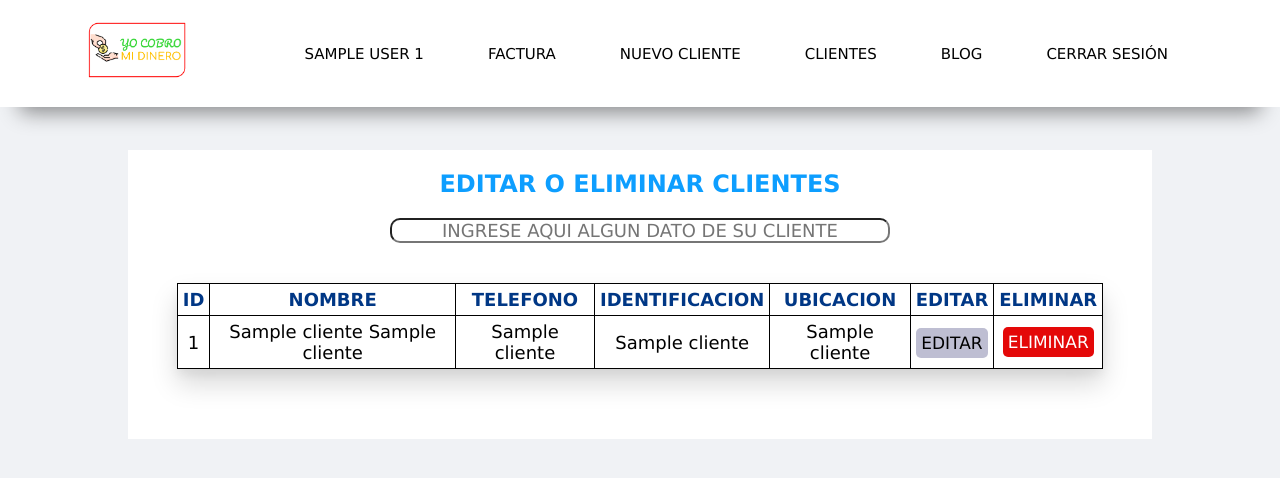
After one commit to Chingons/Proyecto-Yo-Cobro-Mi-Dinero, a Flask app: page /clientes in a window 1280 px wide. The commit adds this page. Shown: the top 478 px of the page. Run offline with Flask 2, Linux system fonts and the light colour scheme; the visitor is signed in with stand-in values (Sample User, id 1); a database or web service that is not in the repository returns one stand-in record (values such as "Sample title"); some libraries are stand-ins or nearby versions.

Commit message:
eliminacion de clientes funcionando

```diff
--- a/blog/rutas.py
+++ b/blog/rutas.py
@@ -353,11 +353,14 @@ def nuevocliente():
             nuevo_cliente['direccion'] = request.form['direccion']
 
             cursor = conn.cursor(cursor_factory=psycopg2.extras.DictCursor)
-            cursor.execute('SELECT * FROM clientes WHERE identificacion =%s and idcreador=%s', (nuevo_cliente['identificacion'], nuevo_cliente['idcreador']))
+
+            cursor.execute('SELECT * FROM clientes WHERE identificacion =%s and idcreador=%s', (nuevo_cliente['identificacion'], nuevo_cliente['idcreador'],))
             account = cursor.fetchone()
+
 
             if account:
                 flash('Cliente ya Registrado','error')
+
 
             else:
                 cursor.execute("INSERT INTO clientes (idcreador, nombres, apellidos, telefono, identificacion, direccion, fecha_creacion) VALUES (%s,%s,%s,%s,%s,%s,%s)",(nuevo_cliente['idcreador'], nuevo_cliente['nombres'], nuevo_cliente['apellidos'], nuevo_cliente['telefono'],nuevo_cliente['identificacion'],nuevo_cliente['direccion'], hora_fecha))
@@ -416,14 +419,14 @@ def inicio(id):
 
         if request.method == "POST":
             jsonData = request.get_json()
-            cursor.execute('INSERT INTO facturas (idfacturador, idcliente, fecha, monto, estado) values (%s, %s, %s, %s,%s)', (session['id'], int(jsonData['factura']['id_cliente']) ,jsonData['factura']['fecha_factura'],jsonData['total_final'],"NOPAGADA"))
+            cursor.execute('INSERT INTO facturas (idfacturador, idcliente, fecha, monto, estado, pagada) values (%s, %s, %s, %s,%s,%s)', (session['id'], int(jsonData['factura']['id_cliente']) ,jsonData['factura']['fecha_factura'],jsonData['total_final'],"ACTIVO", "NO"))
             conn.commit()
 
             for p in jsonData['articulos']:
                 if p==None:
                     pass
                 else:
-                    cursor.execute('INSERT INTO articulos (idfactura,cantidad,descripcion,precio,subtotal) values (%s, %s, %s, %s,%s)', (jsonData['factura']['no_factura'] ,p['cantidad'], p['descripcion'], p['precio_unitario'], p['total']))
+                    cursor.execute('INSERT INTO articulos (idfactura,cantidad,descripcion,precio,subtotal, estado) values (%s, %s, %s, %s,%s,%s)', (jsonData['factura']['no_factura'] ,p['cantidad'], p['descripcion'], p['precio_unitario'], p['total'], "ACTIVO"))
                     conn.commit()
 
             return login()
@@ -436,3 +439,43 @@ def inicio(id):
 
     else:
         return render_template('login.html')
+
+
+
+@app.route('/clientes',methods=['GET','POST'])
+def clientes():
+    if 'loggedin' in session:
+        cursor = conn.cursor(cursor_factory=psycopg2.extras.DictCursor)
+        cursor.execute('SELECT * FROM clientes WHERE idcreador = %s', (session['id'],))
+        nuestros_clientes = cursor.fetchall()
+        return render_template('clientes.html',nombre=session['nombres'], apellido=session['apellidos'], clientes_usuario=nuestros_clientes)
+
+    else:
+        return render_template('login.html')
+
+@app.route('/editar_clientes/<int:idcliente>',methods=['GET','POST'])
+def editar_clientes(idcliente):
+    if 'loggedin' in session:
+        cursor = conn.cursor(cursor_factory=psycopg2.extras.DictCursor)
+        cursor.execute('SELECT * FROM clientes WHERE idcreador = %s and id=%s', (session['id'],idcliente,))
+        cliente_editar = cursor.fetchall()
+        return render_template('editarcliente.html',nombre=session['nombres'], apellido=session['apellidos'], datos_clientes=cliente_editar)
+
+    else:
+        return render_template('login.html')
+
+@app.route('/eliminar_cliente/<int:ideliminar>',methods=['GET','POST'])
+def eliminar_cliente(ideliminar):
+     if 'loggedin' in session:
+        cursor = conn.cursor(cursor_factory=psycopg2.extras.DictCursor)
+        cursor.execute('SELECT idfactura FROM facturas WHERE idfacturador = %s and idcliente=%s and estado=%s', (session['id'],ideliminar,"ACTIVO"))
+        id_factura = cursor.fetchall()
+        if len(id_factura) >0:
+            for id in id_factura:
+                cursor.execute('update articulos set estado=%s WHERE idfactura = %s ', ("ELIMINADO",id[0],))
+                conn.commit()
+            cursor.execute('update facturas set estado=%s WHERE idfacturador = %s and idcliente=%s', ("ELIMINADO",session['id'],ideliminar,))
+            conn.commit()
+        cursor.execute('delete from clientes WHERE idcreador = %s and id=%s', (session['id'],ideliminar,))
+        conn.commit()
+        return redirect(url_for('clientes'))
--- a/blog/static/home.css
+++ b/blog/static/home.css
@@ -33,11 +33,13 @@ img{
     padding: 20px 80px;
     transition: 0.6s;
     background: white;
+    box-shadow: rgba(0, 0, 0, 0.45) 0px 25px 20px -20px;
   }
 
   header.down{
     background: white;
     padding: 15px 80px;
+
   }
 
   header .brand{
@@ -118,6 +120,8 @@ img{
 .datosinicio{
   width: 80%;
   background-color: white;
+  box-shadow: rgba(0, 0, 0, 0.16) 0px 10px 36px 0px, rgba(0, 0, 0, 0.06) 0px 0px 0px 1px;
+  border-radius: 20px;
 }
 
 .parrafoagregar{
@@ -583,7 +587,147 @@ border-radius: 10px;
   display: none;
 
 }
+#html-clientes{
+  width: 100%;
+  display: flex;
+  justify-content: center;
+  align-items: center;
+  padding-top: 150px;
+}
 
+.contenido-clientes{
+
+  display: flex;
+  justify-content: center;
+  align-items: center;
+  flex-direction: column;
+  background-color: white;
+  width: 80%;
+}
+
+.titulo-clientes{
+  display: flex;
+  justify-content: center;
+  align-items: center;
+  padding: 20px;
+  color: #0d9eff;
+}
+
+#html-editarclientes{
+  width: 100%;
+  display: flex;
+  justify-content: center;
+  align-items: center;
+  padding-top: 150px;
+
+}
+
+.contenido-editarcliente{
+  width: 80%;
+  background-color: white;
+  flex-direction: column;
+}
+
+#tabla-clientes{
+  margin: auto;
+  border: solid #0d0391 1px;
+  border-collapse: collapse;
+  text-align: center;
+  box-shadow: rgba(0, 0, 0, 0.15) 0px 15px 25px, rgba(0, 0, 0, 0.05) 0px 5px 10px;
+  margin-bottom: 70px;
+  max-width: 95%;
+}
+
+#tabla-clientes td, #tabla-clientes th{
+  padding: 5px;
+  font-size: 18px;
+  border: 1px solid black;
+
+}
+
+#tr-th-clientes{
+  color: #003785;
+}
+
+#tr-td-clientes:hover{
+  color: white;
+  background: #0d9eff;
+}
+
+#mensaje-eliminar{
+  width: 250px;
+  position: absolute;
+  border-radius: 10px;
+  padding: 20px;
+  font-size: 20px;
+  text-align: center;
+  border: 1px solid #003785;
+  background-color: #0d9eff;
+  color: black;
+  display: none;
+}
+
+#boton-eliminar-cliente{
+  background-color: #e40808;
+  color: white;
+  font-size: 20px;
+  border: none;
+  padding: 7px;
+  border-radius: 5px;
+  margin-top: 10px;
+  margin-right: 20px;
+}
+
+#boton-eliminar-cliente:link, #boton-editar:link{
+  text-decoration: none;
+}
+
+#boton-eliminar-cliente:visited, #boton-editar:visited{
+  text-decoration: none;
+}
+
+#boton-no-eliminar{
+  background-color: #bebed2;
+  color: black;
+  font-size: 20px;
+  border: none;
+  padding: 7px;
+  border-radius: 5px;
+}
+
+#boton-eliminar-cliente:hover, #boton-no-eliminar:hover{
+  cursor: pointer;
+}
+
+#boton-editar{
+background-color: #bebed2;
+color: black;
+font-size: 17px;
+padding: 5px;
+border-radius: 5px;
+}
+
+#boton-tabla-teliminar{
+  background-color: #e40808;
+  color: white;
+  font-size: 17px;
+  padding: 5px;
+  border-radius: 5px;
+  border: none;
+  }
+
+  #boton-tabla-teliminar:hover{
+    cursor: pointer;
+  }
+
+  #input-buscar-cliente{
+    width: 500px;
+    border-radius: 10px;
+    font-size: 18px;
+    height: 25px;
+    text-align: center;
+    margin-bottom: 40px;
+  }
 
 
 @media screen and (min-width:1200px) and (max-width: 1500px){
@@ -602,6 +746,17 @@ border-radius: 10px;
   .facturacion-id, .facturacion-no-factura{
     width: 70px;
   }
+  header .menu a{
+    font-size: 15px;
+    padding: 2px;
+  }
+  #precio-unitario, #cantidad{
+    width: 180px;
+  }
+  #descripcion-producto{
+    width: 330px;
+  }
+
 
 }
 
--- /dev/null
+++ b/blog/templates/clientes.html
@@ -0,0 +1,107 @@
+{% extends "home.html"%}
+{% block content %}
+
+<div id="html-clientes">
+
+
+
+    <div class="contenido-clientes">
+        <div class="titulo-clientes">
+            <h2> EDITAR O ELIMINAR CLIENTES</h2>
+        </div>
+
+    <div>
+        <input type="text" id="input-buscar-cliente" onkeyup="buscar();" placeholder="INGRESE AQUI ALGUN DATO DE SU CLIENTE">
+    </div>
+
+        <div id="mensaje-eliminar">
+
+            <p>¿Esta seguro que desea eliminar este cliente?</p>
+            <a id="boton-eliminar-cliente"  href="#" onclick="eliminar();"> SI</a>
+            <input id="boton-no-eliminar" onclick="esconder_mensaje();" type="button" value="NO">
+        </div>
+
+
+        <div id="contenedor-tabla-clientes">
+            <table id="tabla-clientes">
+                <tr id="tr-th-clientes">
+                    <TH>ID</TH>
+                    <th>NOMBRE</th>
+                    <TH>TELEFONO</TH>
+                    <TH>IDENTIFICACION</TH>
+                    <TH>UBICACION</TH>
+                    <th>EDITAR</th>
+                    <TH>ELIMINAR</TH>
+                </tr>
+                {% for cliente in clientes_usuario %}
+
+
+                <tr id="tr-td-clientes">
+
+                    <td>{{cliente[0]}} </td>
+                    <td>{{cliente[2]}} {{cliente[3]}}</td>
+                    <td>{{cliente[4]}} </td>
+                    <td>{{cliente[5]}} </td>
+                    <td>{{cliente[6]}} </td>
+                    <td><a id="boton-editar" href="{{ url_for('editar_clientes', idcliente=cliente[0]) }}"> EDITAR</a></td>
+                    <td><input id="boton-tabla-teliminar" type="button" onclick="tomar_valor('{{cliente[0]}}'), mostrar_mensaje();" value="ELIMINAR">
+                    </tr>
+                {% endfor %}
+            </table>
+        </div>
+
+    </div>
+
+</div>
+
+
+<script>
+var id_eliminar;
+function mostrar_mensaje(){
+    document.getElementById('mensaje-eliminar').style.display="inline";
+}
+
+function tomar_valor(x){
+    id_eliminar = x;
+}
+
+function esconder_mensaje(){
+    document.getElementById('mensaje-eliminar').style.display="none";
+}
+
+function eliminar(){
+    document.getElementById('boton-eliminar-cliente').href="{{ url_for('eliminar_cliente', ideliminar=0) }}".replace(0,id_eliminar);
+    return
+}
+
+function buscar() {
+  // Declare variables
+  var input, filter, table, tr, td, i, j, visible;
+  input = document.getElementById("input-buscar-cliente");
+  filter = input.value.toUpperCase();
+  table = document.getElementById("tabla-clientes");
+  tr = table.getElementsByTagName("tr");
+
+  for (i = 0; i < tr.length; i++) {
+    visible = false;
+
+    td = tr[i].getElementsByTagName("td");
+    for (j = 0; j < td.length; j++) {
+      if (td[j] && td[j].innerHTML.toUpperCase().indexOf(filter) > -1) {
+        visible = true;
+      }
+    }
+    if (visible === true) {
+      tr[i].style.display = "";
+      document.getElementById('tr-th-clientes').style.display = ""
+    } else {
+      tr[i].style.display = "none";
+      document.getElementById('tr-th-clientes').style.display = ""
+    }
+  }
+}
+
+
+</script>
+
+{% endblock %}
--- a/blog/templates/home.html
+++ b/blog/templates/home.html
@@ -29,7 +29,7 @@
               <li><a href="#">{{nombre}} {{apellido}}</a></li>
               <li><a href="{{ url_for('inicio', id=0) }}">FACTURA</a></li>
               <li><a href="{{ url_for('nuevocliente') }}">Nuevo Cliente</a></li>
-              <li><a href="#">About</a></li>
+              <li><a href="{{ url_for('clientes') }}">Clientes</a></li>
               <li><a href="#">Blog</a></li>
               <li><a href="{{ url_for('logout') }}">Cerrar Sesión</a></li>
           </ul>
--- a/blog/templates/inicio.html
+++ b/blog/templates/inicio.html
@@ -4,7 +4,7 @@
 
 <div class="contenidoinicio" >
 
-    <div class="datosinicio">
+    <div class="datosinicio" data-aos="fade-down" data-aos-duration="1500">
 
         <div class="formulario-facturacion">
             FACTURACIÓN
--- a/blog/templates/verificar.html
+++ b/blog/templates/verificar.html
@@ -56,10 +56,6 @@
                             <a href="{{ url_for('login')}}">
                             <input type="button" value="INICIAR SESION" class="button-sesion"></input></a>
                         </div>
-                        <div class="botones">
-                            <a href="{{ url_for('login')}}">
-                            <input type="button" value="REGISTRATE CON GOOGLE" class="button-google"></input></a>
-                        </div>
                     </form>
                 </div>
             </div>
```
Also changed, not shown: blog/static/verificar.css (+0 -14 lines), blog/templates/editarcliente.html (added, +36 -0 lines), comandos.sql (+5 -3 lines).
